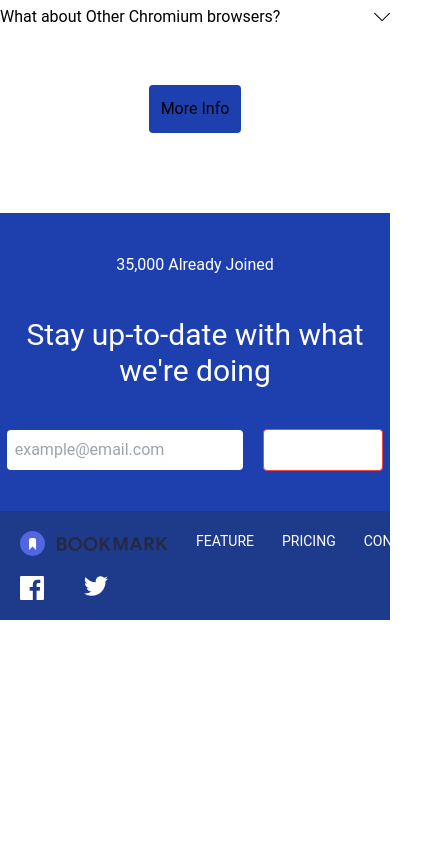
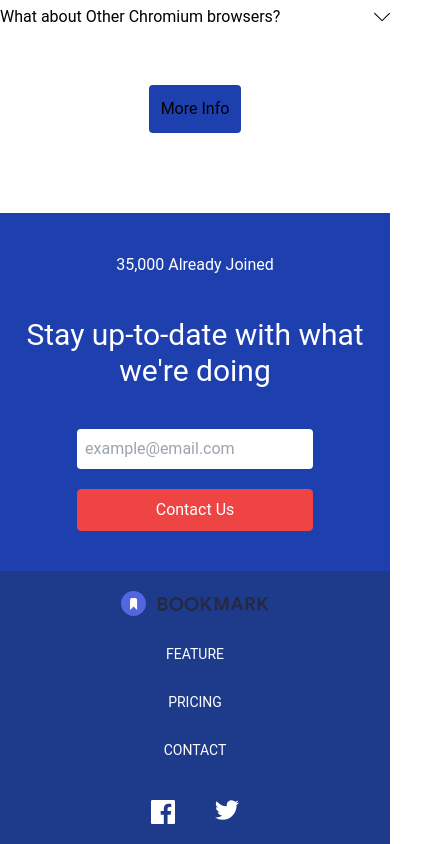
Before and after one commit to itsTari/bookmark-landing-page, a React (Vite) app: page / in a window 390 px wide. Shown: the part 4273-5117 px from the top of the page, 426 px wide, since content can reach past the window. Before the commit the page ends 4893 px from the top, so only its background shows below. Built offline with nearby package versions, Linux system fonts and the light colour scheme.

Commit message:
finished responsive page

```diff
--- a/src/component/Footer.jsx
+++ b/src/component/Footer.jsx
@@ -5,9 +5,9 @@ const Footer = () => {
       <section className="flex flex-col items-center justify-between gap-10 py-10 bg-blue-800 text-white">
         <h4>35,000 Already Joined</h4>
         <h2 className="text-3xl text-center">Stay up-to-date with what <br/> we're doing</h2>
-        <form className="flex items-center gap-5">
-            <input type="email" className="px-2 py-2 border-red-500 w-66 rounded outline-none" placeholder="example@email.com" required/>
-            <button className="border rounded bg-white text-black px-5 py-2 border-red-500 text-white bg-red-500 hover:bg-white hover:text-red-500">Contact Us</button>
+        <form className="flex sm:flex-row flex-col sm:items-center gap-5">
+            <input type="email" className="px-2 py-2 border-red-500 sm:w-66 rounded outline-none" placeholder="example@email.com" required/>
+            <button className="border rounded text-black px-5 py-2 border-red-500 text-white bg-red-500 hover:bg-white hover:text-red-500">Contact Us</button>
         </form>
       </section>
       <FooterNav/>
--- a/src/component/FooterNav.jsx
+++ b/src/component/FooterNav.jsx
@@ -4,8 +4,8 @@ import FaceBook from '../assets/images/icon-facebook.svg'
 import Twitter from '../assets/images/icon-twitter.svg'
 const FooterNav = () => {
   return (
-    <footer className="flex flex-col sm:flex-row justify-between py-5 px-5 sm:px-40 gap-5  bg-blue-900 text-white">
-        <div className="flex gap-7 sm:gap-10 text-sm">
+    <footer className="flex sm:flex-row flex-col justify-between py-5 items-center text-center sm:px-40 gap-10 bg-blue-900 text-white">
+        <div className="flex flex-col sm:flex-row gap-7 sm:gap-10 text-sm">
          <img src={Logo}></img>
           <NavLink to="/feature" className="uppercase hover:text-red-500 cursor-pointer ">
             feature
```
